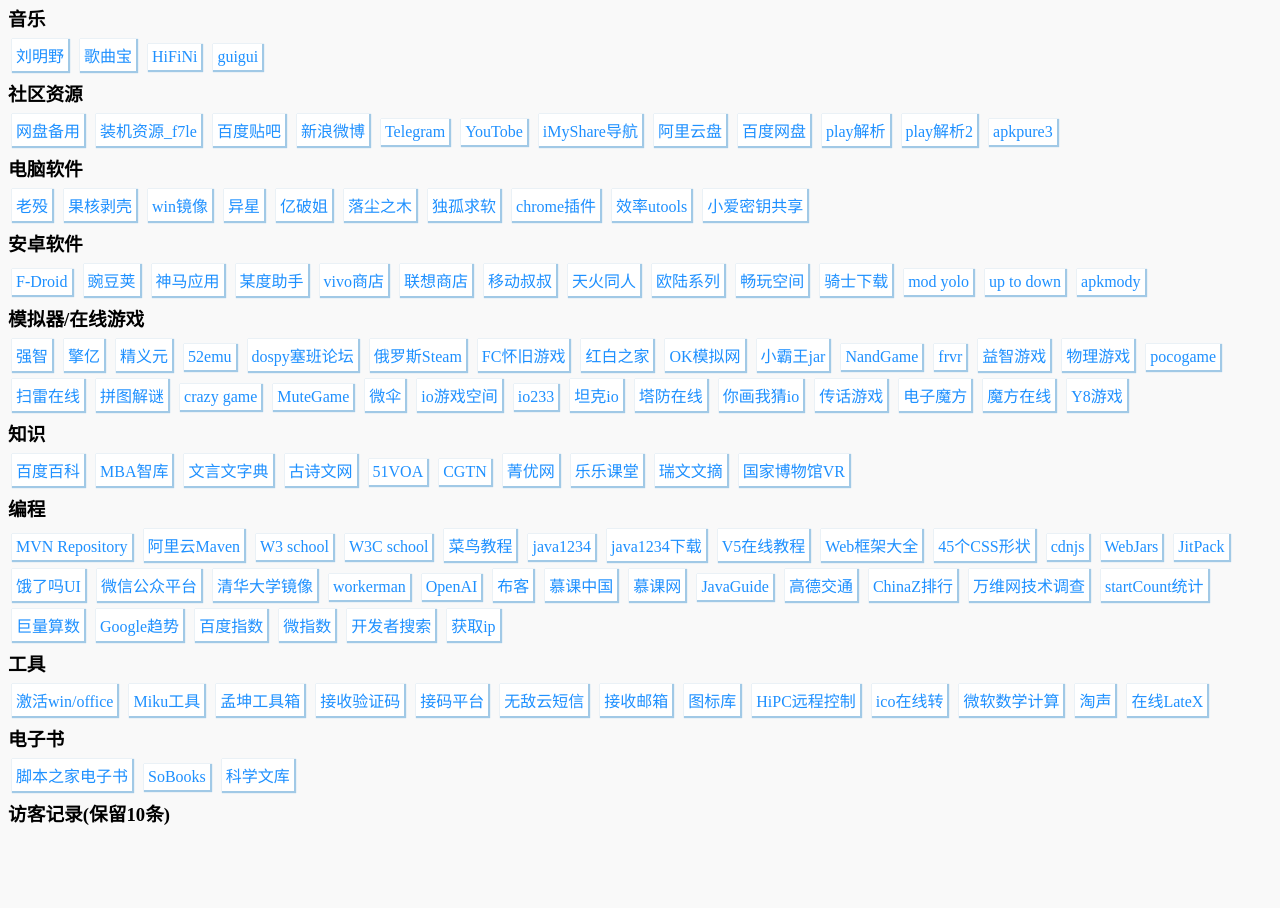
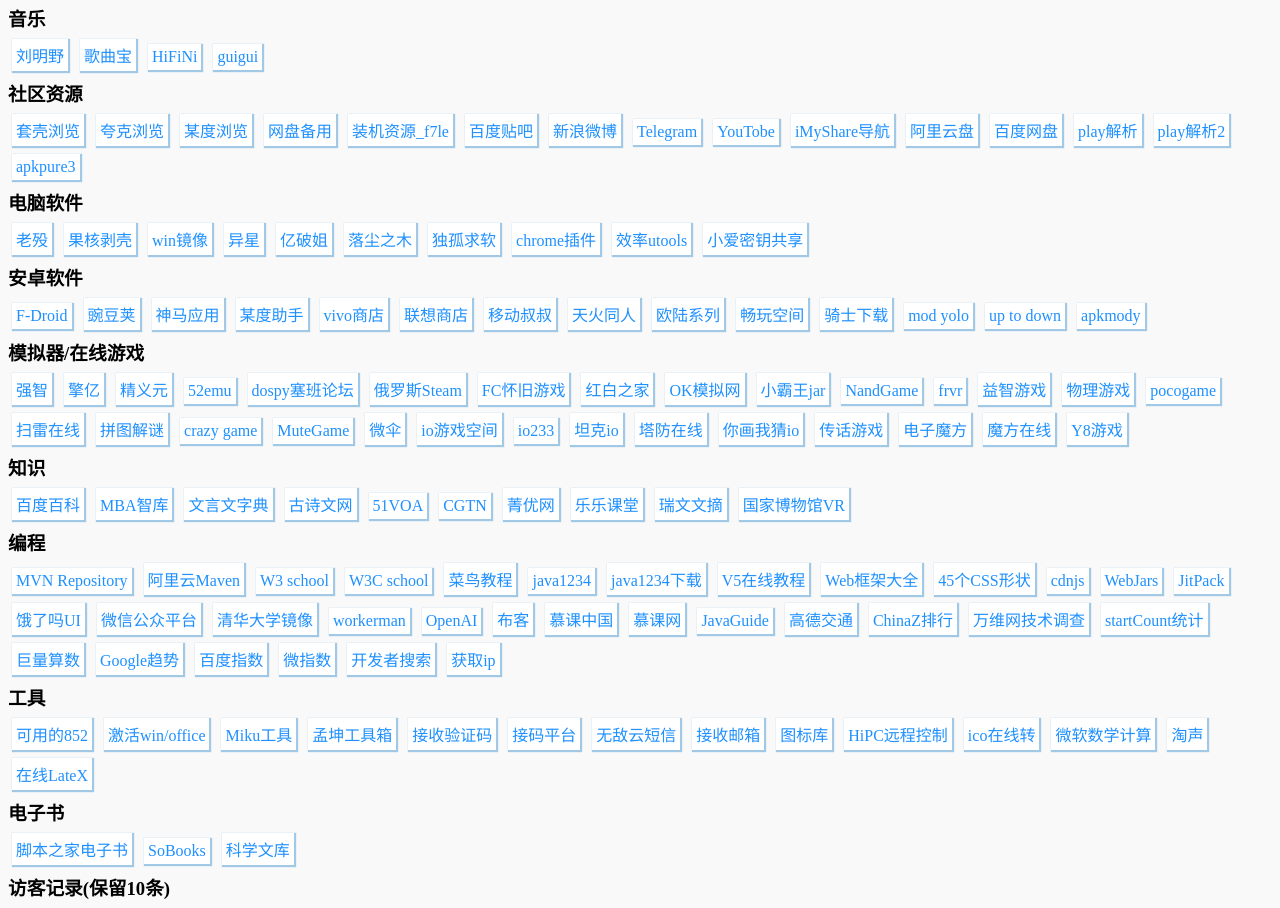
Before and after one commit to hishere/hishere.github.io, a plain HTML site: page index.html in a window 1280 px wide. Shown: the part 412-1320 px from the top of the page. Before the commit the page ends 1246 px from the top, so only its background shows below. Drawn offline with Linux system fonts and the light colour scheme; no server answers.

Commit message:
更新 index.html

```diff
--- a/index.html
+++ b/index.html
@@ -155,6 +155,9 @@
     </span>
     <h3>社区资源</h3>
     <span>
+        <a href="https://proxy.edgeone.pp.ua">套壳浏览</a>
+        <a href="https://bw.01233.xyz/quark">夸克浏览</a>
+        <a href="https://bw.01233.xyz/index.php">某度浏览</a>
         <a href="https://pan.huang1111.cn/s/RYQPRCB">网盘备用</a>
         <a href="https://cloud.189.cn/t/EVRf2u77zYF3">装机资源_f7le</a>
         <a href="https://tieba.baidu.com">百度贴吧</a>
@@ -299,6 +302,8 @@
     </span>
     <h3>工具</h3>
     <span>
+
+        <a href="https://api666.cc/user/sms/free">可用的852</a>
         <a href="https://kms.cx/">激活win/office</a>
 
 
```
